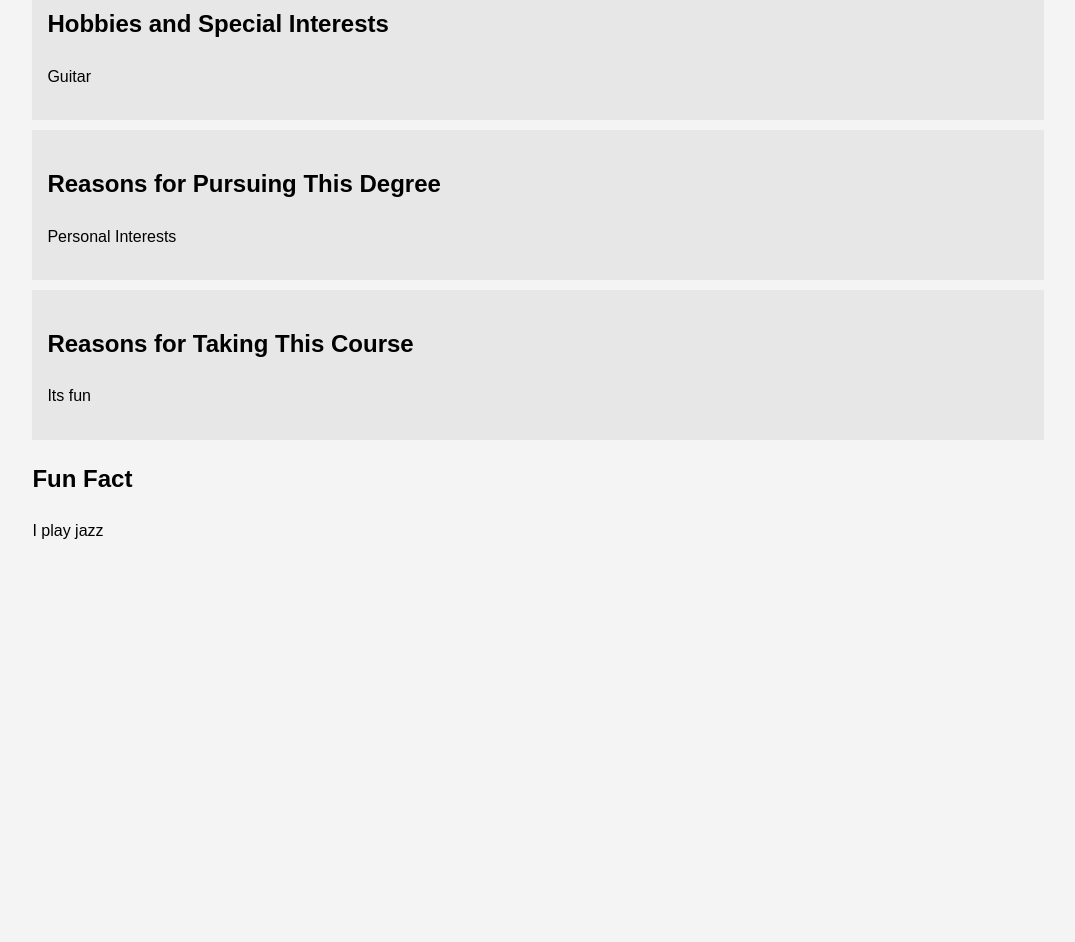
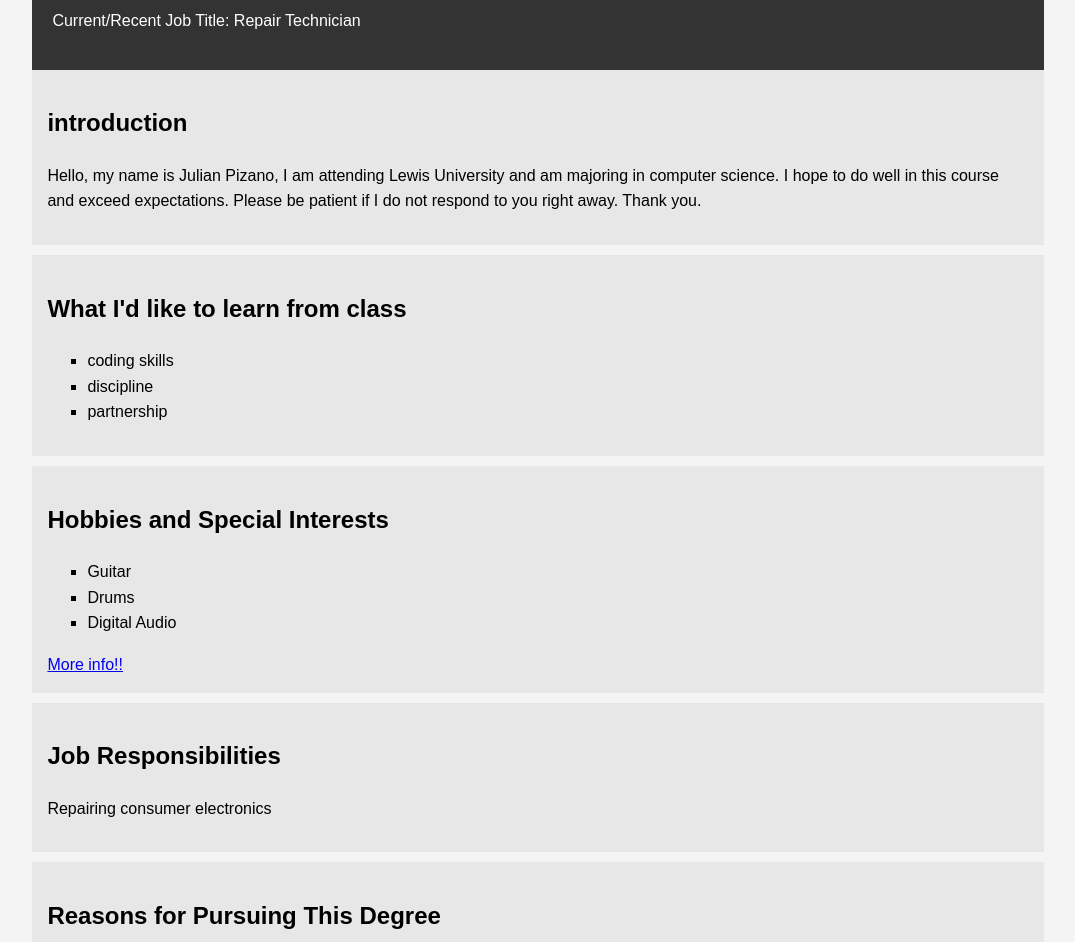
Before and after one commit to flyerJewel/flyerjewel.github.io, a plain HTML site: page index.html in a window 1280 px wide. Shown: the part 346-1288 px from the top of the page, without its empty margins (102-1177 px from the left). Before the commit the page ends 914 px from the top, so only its background shows below. Drawn offline with Linux system fonts and the light colour scheme.

Commit message:
Add files via upload

```diff
--- a/index.html
+++ b/index.html
@@ -31,20 +31,43 @@
 <body>
     <div class="container">
         <header class="main-info">
-            <h1>Your Name: Julian Pizano</h1>
-
+			<img src ="the boys.jpg" alt = "Julian" style = "border-radius: 15%;">
+            <h1>Julian Pizano</h1>
+			<h1>discord @jewl_lion</h1>
             <p>Current/Recent Job Title: Repair Technician</p>
         </header>
+
+		<section class="course">
+			<h2>introduction</h2>
+			<p>Hello, my name is Julian Pizano, I am attending Lewis University and am majoring in computer science. I hope to do well in this course and exceed expectations. Please be patient if I do not respond to you right away. Thank you.</p>
+		</section>
+
+		<section class="course">
+			<h2>What I'd like to learn from class</h2>
+			<ul style="list-style-type:square">
+				<li>coding skills</li>
+				<li>discipline</li>
+				<li>partnership </li>
+			</ul>
+		</section>
+
+		<section class="hobbies">
+            <h2>Hobbies and Special Interests</h2>
+
+			<ul style="list-style-type:square">
+				<li>Guitar</li>
+				<li>Drums</li>
+				<li>Digital Audio </li>
+			</ul>
+			<a href ="https://www.facebook.com/profile.php?id=61552583991918"> More info!!</a>
+        </section>
+
 
         <section class="career">
             <h2>Job Responsibilities</h2>
             <p>Repairing consumer electronics</p>
         </section>
 
-        <section class="hobbies">
-            <h2>Hobbies and Special Interests</h2>
-            <p>Guitar</p>
-        </section>
 
         <section class="career">
             <h2>Reasons for Pursuing This Degree</h2>
@@ -56,7 +79,7 @@
             <p>Its fun</p>
         </section>
 
-        <section class="fun-fact">
+        <section class="hobbies">
             <h2>Fun Fact</h2>
             <p>I play jazz</p>
         </section>
```
Also changed, not shown: the boys.jpg (added).
